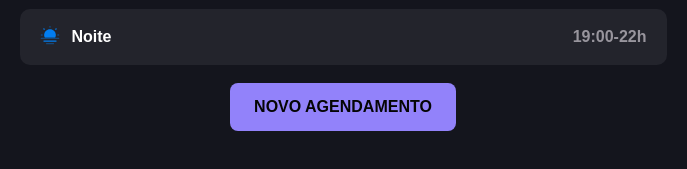
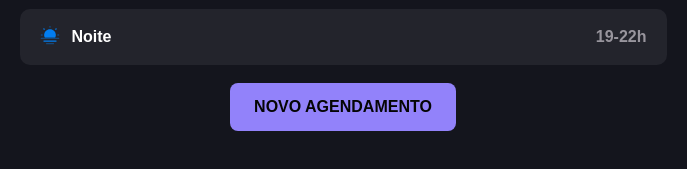
Before and after one commit to guilhermexpc/rocketseat-fs-desafio-agendamento-petshop, a website built with webpack: page index.html in a window 1280 px wide. Shown: the part 313-482 px from the top of the page, 297-984 px from the left. Built offline with nearby package versions, Linux system fonts and the light colour scheme; data requests are answered from the project's data file; files whose address does not match are found by name; a web font is replaced by a local one.

Commit message:
fixed fetch schedule call on renderCard and improve rendercard update

```diff
--- a/db.json
+++ b/db.json
@@ -35,7 +35,7 @@
       "ownerName": "Reginaldo",
       "pet": "Caramelo",
       "phone": "1231",
-      "service": "teste",
+      "service": "Tosa Higiênica",
       "date": "2026-09-23",
       "hour": "08:00",
       "dateFull": "2026-09-23T11:00:00.000Z"
--- a/index.html
+++ b/index.html
@@ -100,7 +100,7 @@
           <div class="card-header">
             <img src="./src/assets/icons/sun-set-blue.svg" alt="" />
             <span class="period-title">Noite</span>
-            <span class="period-time">19:00-22h</span>
+            <span class="period-time">19-22h</span>
           </div>
           <!-- <div class="separator"></div> -->
         </div>
--- a/src/modules/card/renderCard.js
+++ b/src/modules/card/renderCard.js
@@ -1,9 +1,16 @@
 import dayjs from "dayjs";
 import { scheduleFetchByDay } from "../../service/schedule-fetch";
 
+import morningIcon from "../../assets/icons/sun-set-blue.svg";
+import afternoonIcon from "../../assets/icons/clound-sun-color.svg";
+import nightIcon from "../../assets/icons/sun-set-blue.svg";
+
 async function renderCards({ scheduleCalendar }, { periodMoarning, periodAfternoon, periodNight }) {
   try {
-    const schedules = await scheduleFetchByDay({ scheduleCalendar });
+    console.log("scheduleCalendar: ", scheduleCalendar.value);
+    const schedules = await scheduleFetchByDay({
+      date: scheduleCalendar.value
+    });
 
     const morningSchedules = schedules.filter((schedule) => {
       const hour = Number(schedule.hour.split(":")[0]);
@@ -20,51 +27,9 @@ async function renderCards({ scheduleCalendar }, { periodMoarning, periodAfterno
       return hour > 18;
     });
 
-    renderPeriod(morningSchedules, periodMoarning);
-    renderPeriod(afternoonSchedules, periodAfternoon);
-    renderPeriod(nightSchedules, periodNight);
-
-    // console.log("scheduleCalendar: ", scheduleCalendar);
-    // console.log("schedules: ", schedules);
-
-    // schedules.forEach((schedule, index) => {
-    //   const cardContent = createElementWithClass("div", "card-content");
-    //   const cardContentInfo = createElementWithClass("div", "card-content-info");
-    //   const scheduleTime = createElementWithClass("span", "schedule-time");
-    //   const cardOwnerInfo = createElementWithClass("div", "card-owner-info");
-    //   const petName = createElementWithClass("span", "pet-name");
-    //   const onwerSlash = createElementWithClass("span", "owner-name");
-    //   const ownerName = createElementWithClass("span", "owner-name");
-    //   const scheduleDescription = createElementWithClass("p", "schedule-description");
-    //   const cardBtnDelete = createElementWithClass("button", "card-btn-delete");
-
-    //   const separatorInternal = createElementWithClass("div", "separator-internal-container");
-    //   const separator = createElementWithClass("div", "separator");
-
-    //   scheduleTime.textContent = schedule.hour;
-    //   petName.textContent = schedule.pet;
-    //   onwerSlash.textContent = " / ";
-    //   ownerName.textContent = schedule.ownerName;
-    //   scheduleDescription.textContent = schedule.service;
-    //   cardBtnDelete.textContent = "Remover agendamento";
-
-    //   cardContent.append(cardContentInfo, cardBtnDelete);
-    //   cardContentInfo.append(scheduleTime, cardOwnerInfo, scheduleDescription);
-    //   cardOwnerInfo.append(petName, onwerSlash, ownerName);
-    //   separatorInternal.append(separator);
-
-    //   // const hour = dayjs(schedule.dateFull).hour();
-    //   const [hour] = schedule.hour.split(":");
-
-    //   console.log(hour);
-    //   if (hour <= 12) {
-    //     periodMoarning.append(cardContent, separatorInternal);
-    //   } else if (hour <= 18) {
-    //     periodAfternoon.append(cardContent, separatorInternal);
-    //   } else {
-    //     periodNight.append(cardContent, separatorInternal);
-    //   }
-    // });
+    renderPeriod(morningSchedules, periodMoarning, "Manhã", "09h-12h", morningIcon);
+    renderPeriod(afternoonSchedules, periodAfternoon, "Tarde", "13h-18h", afternoonIcon);
+    renderPeriod(nightSchedules, periodNight, "Noite", "19-22h", nightIcon);
   } catch (error) {
     console.log("Error", error);
   }
@@ -95,7 +60,11 @@ function createCard(schedule) {
   return cardContent;
 }
 
-function renderPeriod(schedules, periodElement) {
+function renderPeriod(schedules, periodElement, title, time, periodIcon) {
+  periodElement.innerHTML = "";
+  const cardHeader = renderHeader(title, time, periodIcon);
+  periodElement.append(cardHeader);
+
   if (schedules.length > 0) {
     const separatorHeader = createElementWithClass("div", "separator");
     periodElement.append(separatorHeader);
@@ -118,9 +87,25 @@ function renderPeriod(schedules, periodElement) {
   }
 }
 
+function renderHeader(title, time, periodIcon) {
+  const cardHeader = createElementWithClass("div", "card-header");
+  const headerIcon = createElementWithClass("img", "");
+  const periodTitle = createElementWithClass("span", "period-title");
+  const periodTime = createElementWithClass("span", "period-time");
+
+  headerIcon.setAttribute("src", periodIcon);
+  periodTitle.textContent = title;
+  periodTime.textContent = time;
+
+  cardHeader.append(headerIcon, headerIcon, periodTitle, periodTime);
+  return cardHeader;
+}
+
 function createElementWithClass(type, className) {
   const element = document.createElement(type);
-  element.classList.add(className);
+  if (className) {
+    element.classList.add(className);
+  }
   return element;
 }
 
--- a/src/modules/page-load.js
+++ b/src/modules/page-load.js
@@ -17,6 +17,7 @@ scheduleCalendar.value = today;
 scheduleCalendar.min = today;
 
 scheduleCalendar.onchange = () => {
+  console.log("scheduleCalendar", scheduleCalendar);
   renderCards({ scheduleCalendar }, { periodMoarning, periodAfternoon, periodNight });
 };
 
--- a/src/service/schedule-fetch.js
+++ b/src/service/schedule-fetch.js
@@ -26,6 +26,7 @@ async function scheduleFetchByDay({ date }) {
   try {
     const response = await fetch(apiConfig.scheduleUrl);
     const data = await response.json();
+    console.log("schedule.date::", dayjs(date));
 
     // Agendamentos do dia selecionado
     const dailySchedules = data
```
